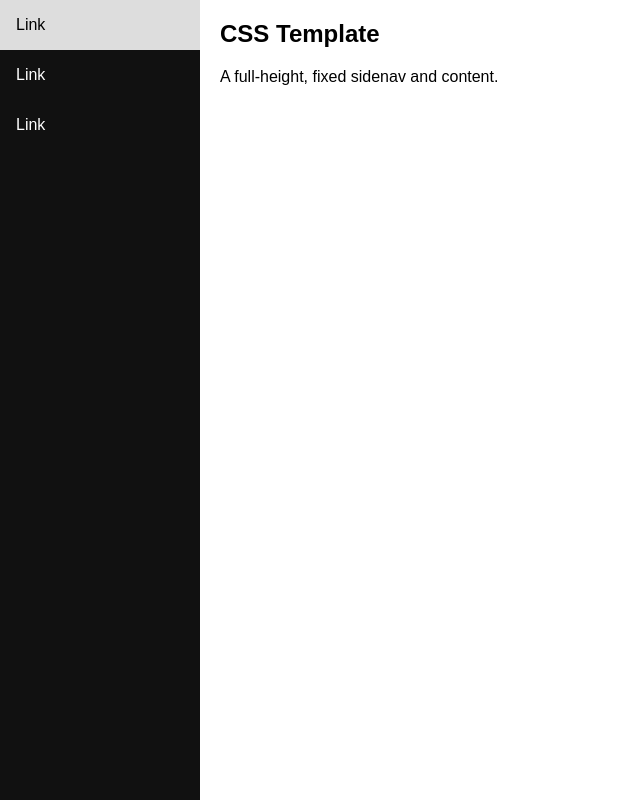
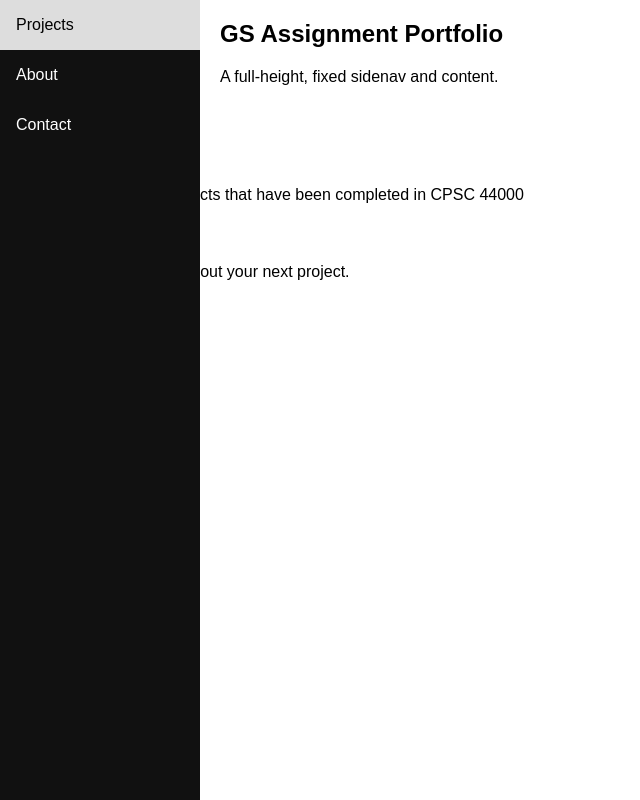
Before and after one commit to GroverSoans/AssignmentPortfolio, a website: page client/index.html in a window 1280 px wide. Shown: the whole page, without its empty margins (0-640 px from the left). Drawn offline with Linux system fonts and the light colour scheme.

Commit message:
Project tab, About tab, Contact tab

```diff
--- a/client/index.html
+++ b/client/index.html
@@ -1,7 +1,7 @@
 <!DOCTYPE html>
 <html lang="en">
 <head>
-<title>GS Assignment Portfolio</title>
+<title>AssignmentPortfolioGS</title>
 <link href="StyleSheet.css" rel ="stylesheet">
 <meta charset="utf-8">
 <meta name="viewport" content="width=device-width, initial-scale=1">
@@ -9,15 +9,32 @@
 <body>
 
 <div class="sidenav">
-  <a href="#">Link</a>
-  <a href="#">Link</a>
-  <a href="#">Link</a>
+  <a href="#projects">Projects</a>
+  <a href="#about">About</a>
+  <a href="#contact">Contact</a>
 </div>
 
 <div class="content">
-  <h2>CSS Template</h2>
+  <h2><b>GS</b> Assignment Portfolio </h2>
   <p>A full-height, fixed sidenav and content.</p>
 </div>
 
+<!-- Project Section -->
+<div class="w3-container w3-padding-32" id="projects">
+	<h3 class="w3-border-bottom w3-border-light-grey w3-padding-16">Projects</h3>
+</div>
+
+<div class="w3-container w3-padding-32" id="about">
+	<h3 class="w3-border-bottom w3-border-light-grey w3-padding-16">About</h3>
+<p> A compilation of all the projects that have been completed in CPSC 44000</p>
+</div>
+
+<!-- Contact Section -->
+<div class="w3-container w3-padding-32" id="contact">
+	<h3 class="w3-border-bottom w3-border-light-grey w3-padding-16">Contact</h3>
+    <p>Lets get in touch and talk about your next project.</p>
+</div>
+
+
 </body>
 </html>
```
